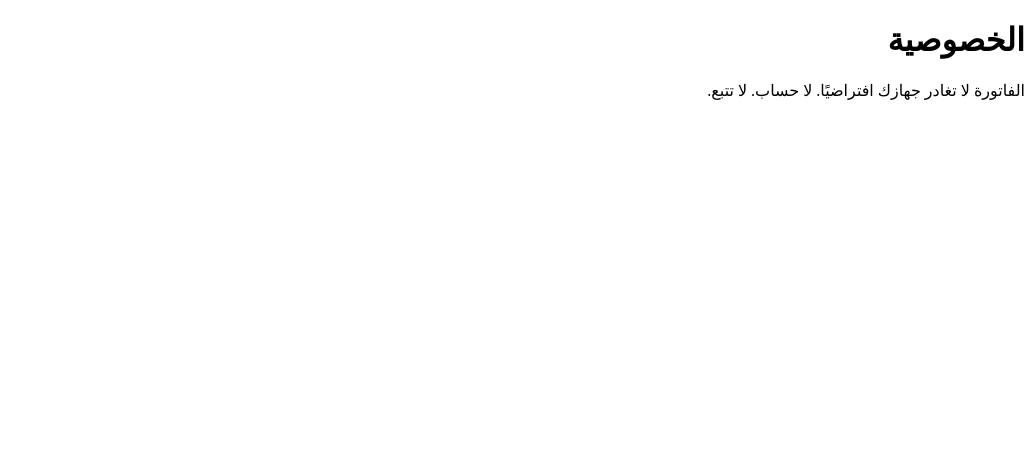
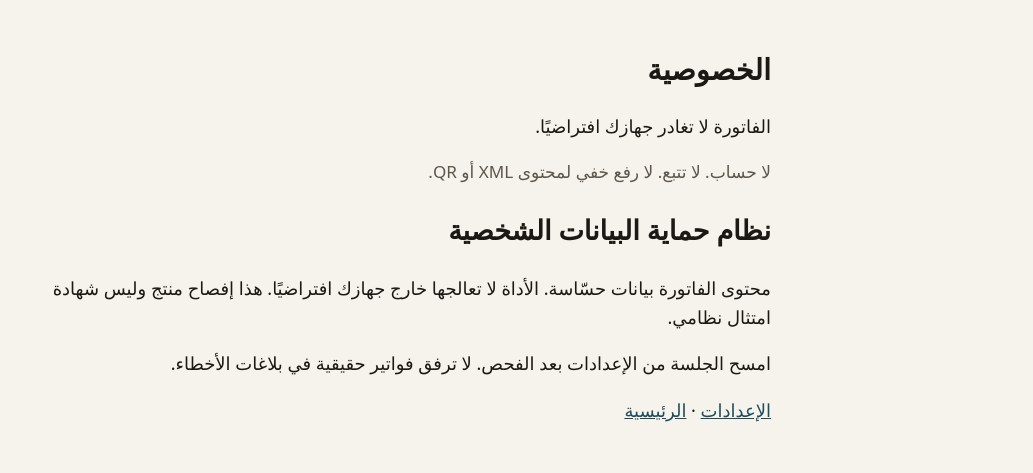
Before and after one commit to tmrsa1-ui/Khatm-Invoice-Code, a website: page apps/web/privacy.html in a window 1280 px wide. Shown: the whole page, without its empty margins (247-1280 px from the left). Drawn offline with Linux system fonts and the light colour scheme.

Commit message:
feat: publish living privacy page with CSP and PDPL disclosure

```diff
--- a/apps/web/privacy.html
+++ b/apps/web/privacy.html
@@ -1,8 +1,19 @@
 <!doctype html>
 <html lang="ar" dir="rtl">
 <meta charset="utf-8">
+<meta name="referrer" content="no-referrer">
+<meta http-equiv="Content-Security-Policy" content="default-src 'self'; script-src 'self'; style-src 'self'; img-src 'self' data:; connect-src 'none'; object-src 'none'; base-uri 'none'; form-action 'none'">
+<meta name="viewport" content="width=device-width, initial-scale=1">
 <title>الخصوصية — ختم فاتورة</title>
+<link rel="stylesheet" href="./styles.css">
 <body>
 <h1>الخصوصية</h1>
-<p>الفاتورة لا تغادر جهازك افتراضيًا. لا حساب. لا تتبع.</p>
+<p>الفاتورة لا تغادر جهازك افتراضيًا.</p>
+<p class="disclaimer">لا حساب. لا تتبع. لا رفع خفي لمحتوى XML أو QR.</p>
+<article>
+<h2>نظام حماية البيانات الشخصية</h2>
+<p>محتوى الفاتورة بيانات حسّاسة. الأداة لا تعالجها خارج جهازك افتراضيًا. هذا إفصاح منتج وليس شهادة امتثال نظامي.</p>
+<p>امسح الجلسة من الإعدادات بعد الفحص. لا ترفق فواتير حقيقية في بلاغات الأخطاء.</p>
+</article>
+<p><a href="./settings.html">الإعدادات</a> · <a href="./index.html">الرئيسية</a></p>
 </body></html>
```
